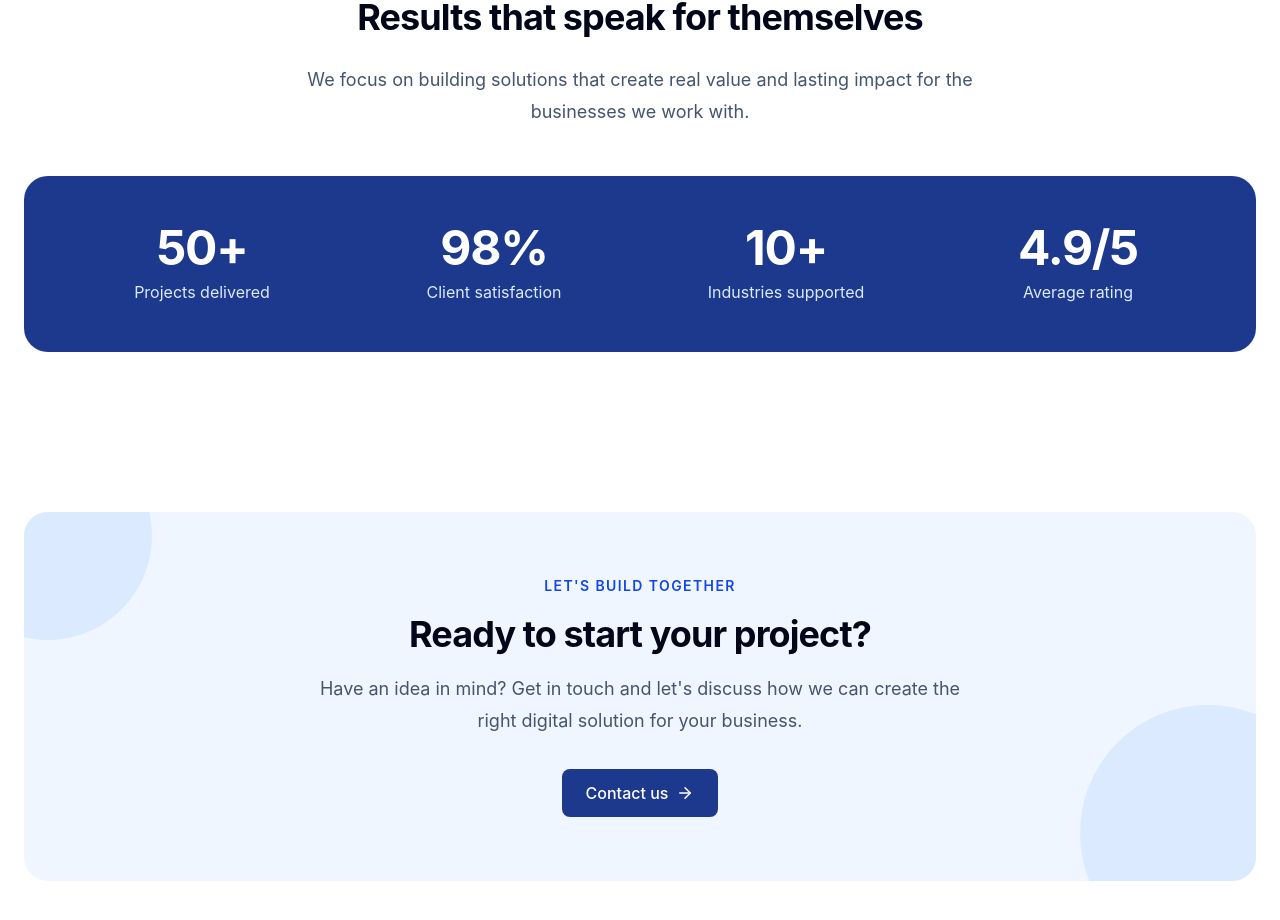
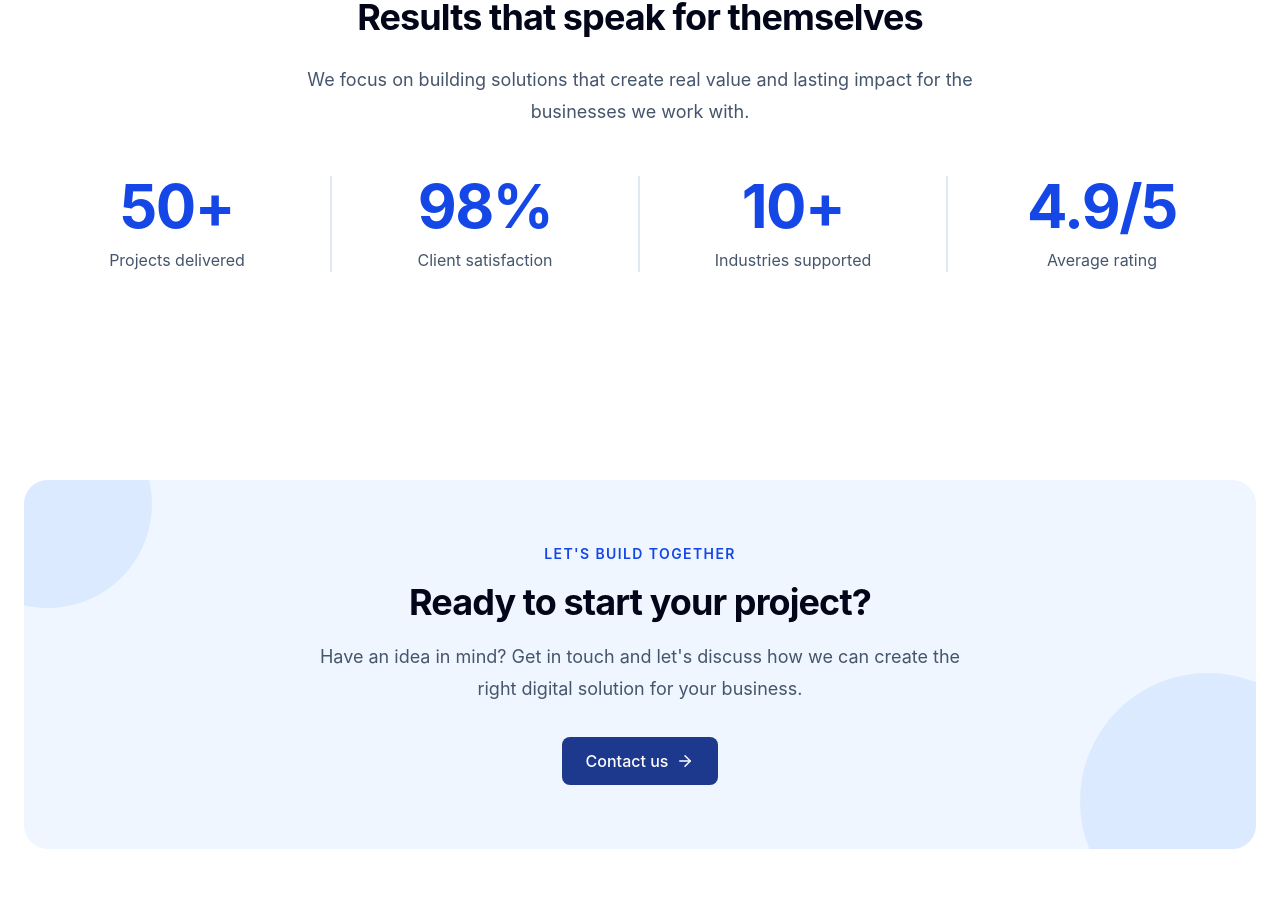
Before and after one commit to duartesimo/NewSolutions, a React (Vite) app in the folder frontend/: page /about in a window 1280 px wide. Shown: the part 2596-3516 px from the top of the page. Built offline with nearby package versions, Linux system fonts and the light colour scheme.

Commit message:
Updated about our impact section

```diff
--- a/frontend/src/components/sections/OurImpact.tsx
+++ b/frontend/src/components/sections/OurImpact.tsx
@@ -38,20 +38,23 @@ function OurImpact() {
         </div>
 
         {/* Stats */}
-        <div className="mt-12 rounded-3xl bg-blue-900 px-6 py-12 sm:px-10 lg:px-12">
-          <div className="grid grid-cols-2 gap-8 text-center lg:grid-cols-4">
-            {stats.map((stat) => (
-              <div key={stat.label}>
-                <p className="text-4xl font-bold tracking-tight text-white sm:text-5xl">
-                  {stat.value}
-                </p>
+        <div className="grid grid-cols-2 gap-8 py-12 lg:grid-cols-4 lg:gap-0">
+          {stats.map((stat, index) => (
+            <div
+              key={stat.label}
+              className={`text-center lg:px-8 ${
+                index !== stats.length - 1
+                  ? "lg:border-r-2 lg:border-slate-200"
+                  : ""
+              }`}
+            >
+              <p className="text-5xl font-bold tracking-tight text-blue-700 sm:text-6xl">
+                {stat.value}
+              </p>
 
-                <p className="mt-2 text-sm text-blue-100 sm:text-base">
-                  {stat.label}
-                </p>
-              </div>
-            ))}
-          </div>
+              <p className="mt-3 text-base text-slate-600">{stat.label}</p>
+            </div>
+          ))}
         </div>
       </div>
     </section>
```
